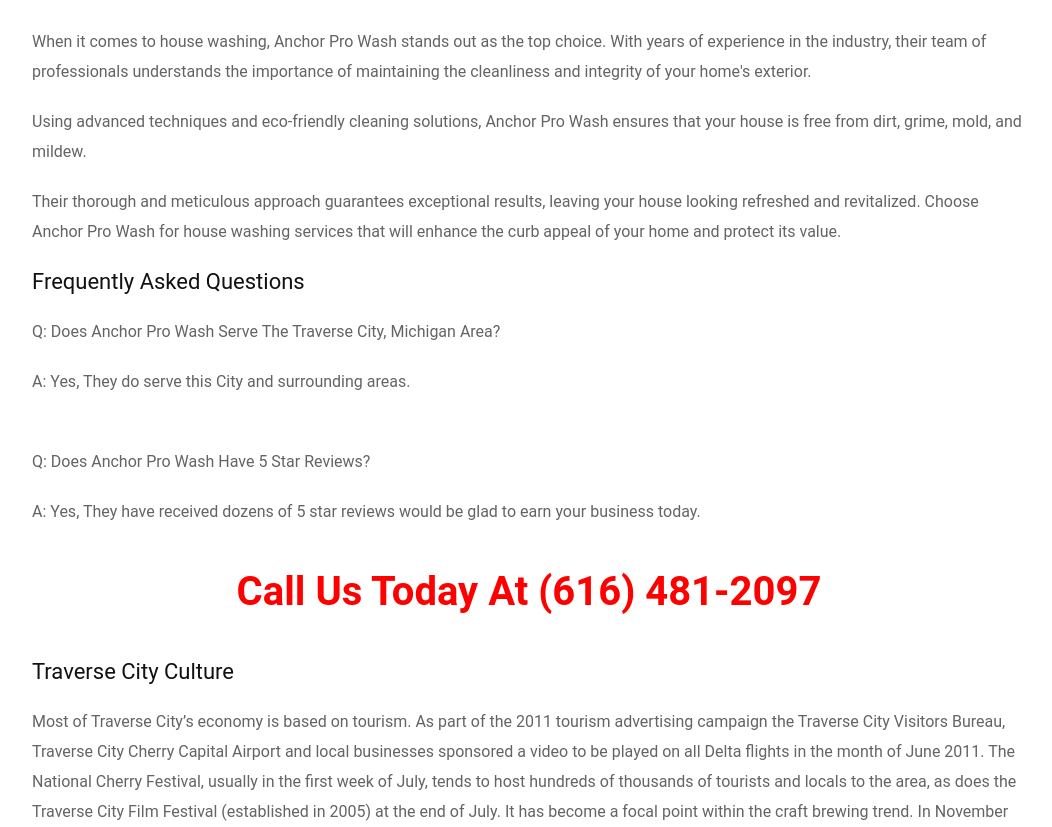
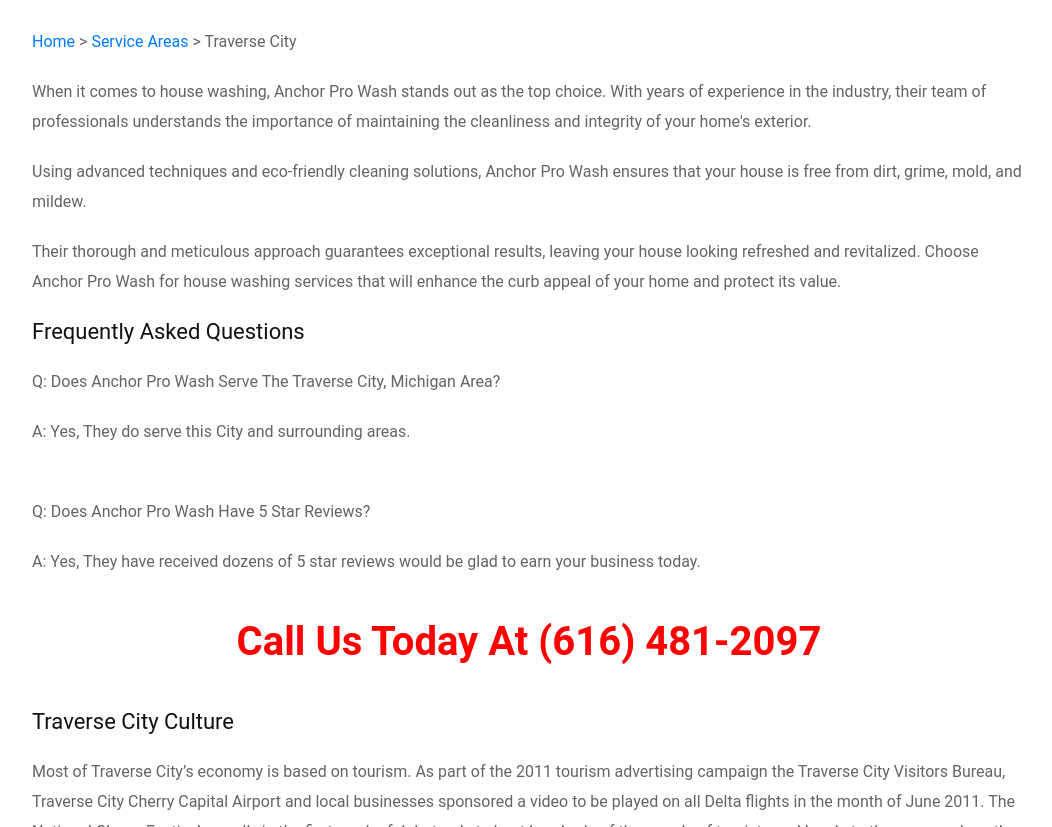
Before and after one commit to schraderweb/anchorprowash, an Eleventy site: page src/service-area/traverse-city-power-washing-services.html in a window 1280 px wide. Shown: the part 915-1742 px from the top of the page, without its empty margins (111-1163 px from the left). Built offline with nearby package versions, Linux system fonts and the light colour scheme; Eleventy itself is replaced by a stand-in of ours; files that its build step writes are made by us from their sources; a web font is replaced by a local one.

Commit message:
Update traverse-city-power-washing-services.html

```diff
--- a/src/service-area/traverse-city-power-washing-services.html
+++ b/src/service-area/traverse-city-power-washing-services.html
@@ -110,6 +110,8 @@ description:  Professional pressure washing services in Traverse City and Northe
             <h2 id="item-heading" class="">Traverse City Power Washing Services</h2>
         </div>
 
+
+      <p><a href="https://anchorprowash.com">Home</a> > <a href="https://anchorprowash.com/service-area/">Service Areas</a> > Traverse City </p>
 
 
     <p>When it comes to house washing, Anchor Pro Wash stands out as the top choice. With years of experience in the industry, their team of professionals understands the importance of maintaining the cleanliness and integrity of your home's exterior. </p>
```
